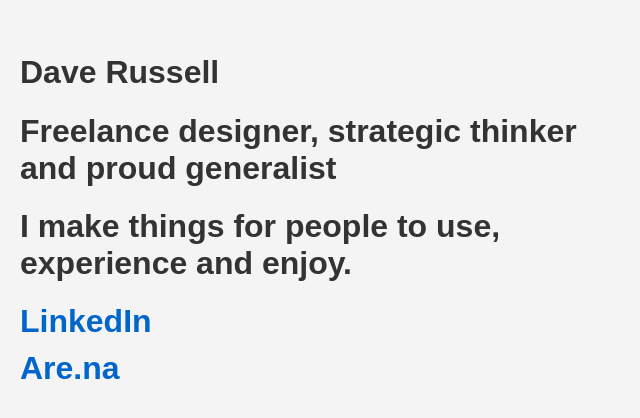
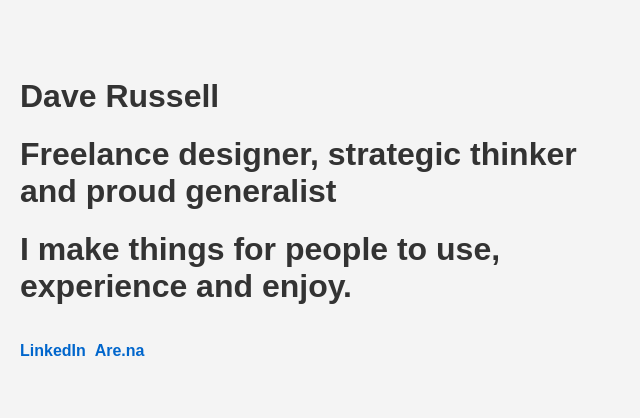
Before and after one commit to thedrussell/daverussell.co, a plain HTML site: page index.html in a window 1280 px wide. Shown: the part 200-618 px from the top of the page, without its empty margins (0-640 px from the left). Drawn offline with Linux system fonts and the light colour scheme.

Commit message:
Update index.html

```diff
--- a/index.html
+++ b/index.html
@@ -2,7 +2,7 @@
 <html lang="en">
 <head>
     <meta charset="UTF-8">
-    <title>My Simple Website</title>
+    <title>Dave Russell</title>
     <style>
         html, body {
             height: 100%;
@@ -26,17 +26,14 @@
             text-align: left;
             margin-bottom: 20px;
         }
-        .links {
-            display: flex;
-            flex-direction: column;
-            gap: 10px;
-        }
-        a {
+        .links a {
             color: #0066cc;
             text-decoration: none;
+            font-size: 16px;
+            line-height: 1.4;
             transition: color 0.3s ease;
         }
-        a:hover {
+        .links a:hover {
             color: #004080;
             text-decoration: underline;
         }
@@ -47,7 +44,7 @@
         <h1>Dave Russell</h1>
         <h1>Freelance designer, strategic thinker and proud generalist<h1>
         <h1>I make things for people to use, experience and enjoy.<h1>
-        <div class="links">
+    <div class="links">
             <a href="https://www.linkedin.com/in/dave-russell-4840a025/">LinkedIn</a>
             <a href="https://www.are.na/dave-russell/">Are.na</a>
         </div>
```
